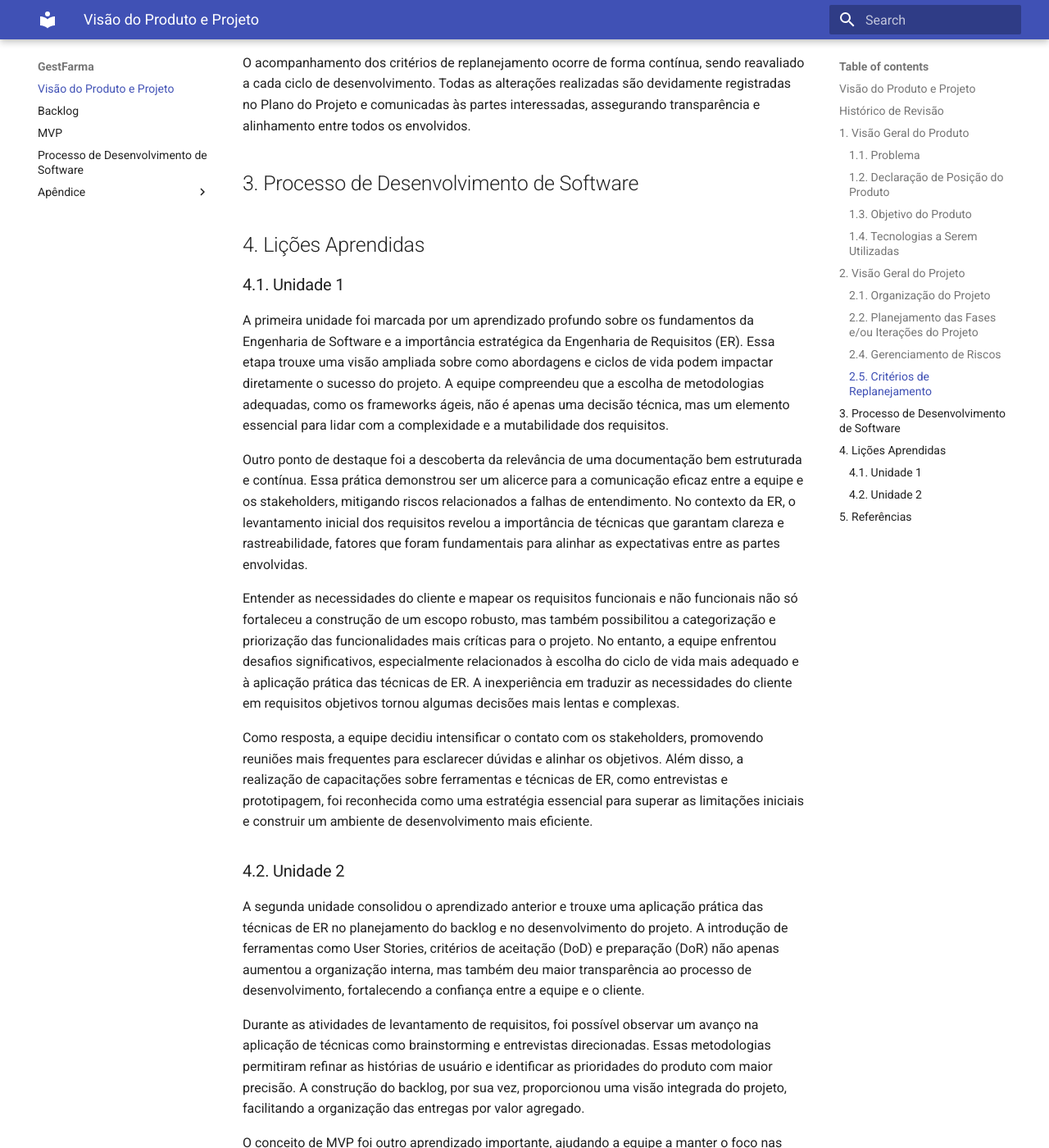
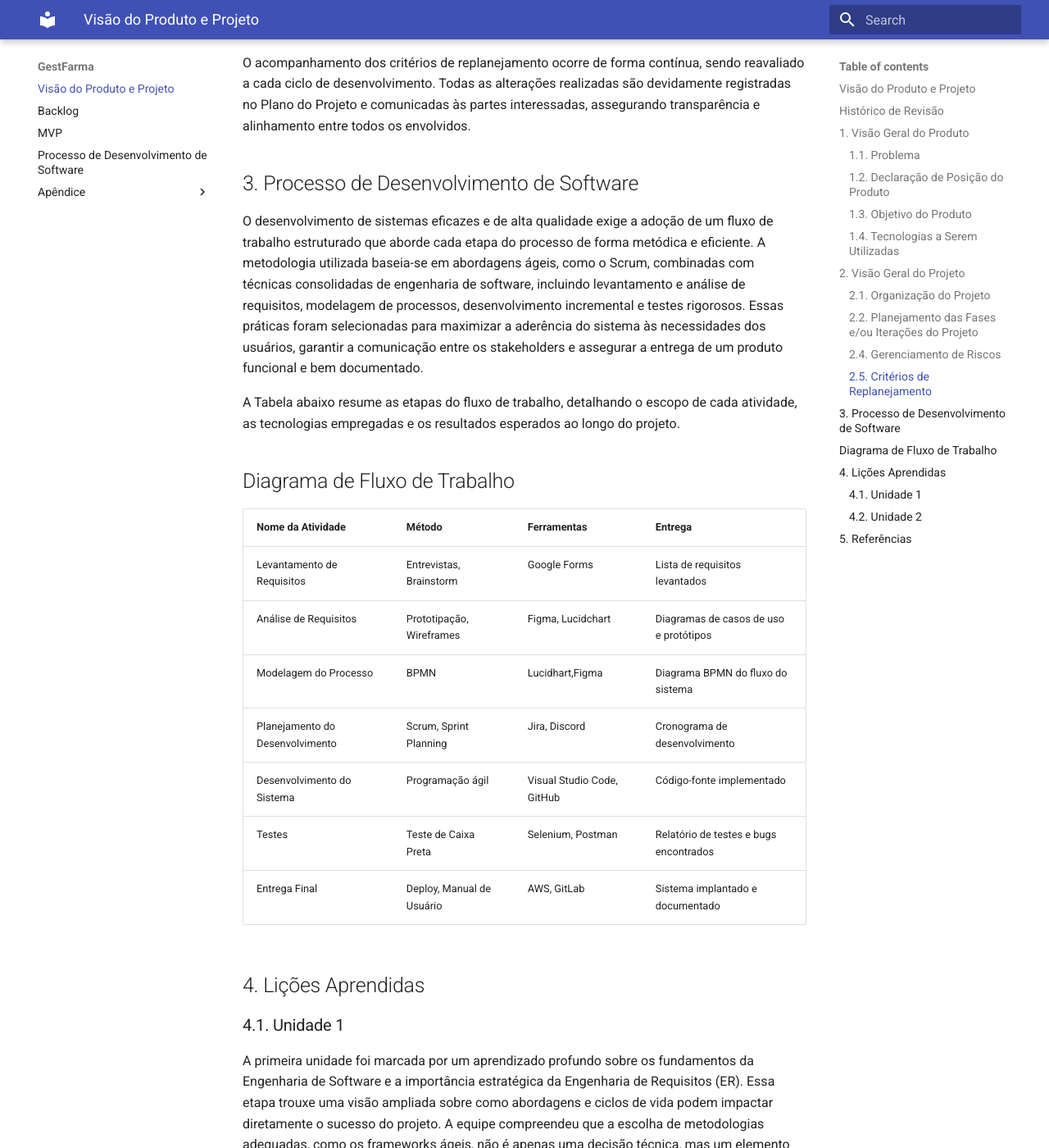
Before and after one commit to FGA-REQ/2024.2-Requisitores, an MkDocs documentation site: the page built from docs/visao-projeto-produto/visaoprojetoproduto.md, in a window 1280 px wide and 1400 px high, scrolled down 7650 px. Shown: the whole window at 82% size. Built offline with MkDocs 1.6.1 and Material for MkDocs 9.7.7, drawn with Linux system fonts in a browser that asks for light colours.

Commit message:
Update visaoprojetoproduto.md

```diff
--- a/docs/visao-projeto-produto/visaoprojetoproduto.md
+++ b/docs/visao-projeto-produto/visaoprojetoproduto.md
@@ -143,6 +143,22 @@ Mudanças em legislações ou regulamentações também desempenham um papel imp
 O acompanhamento dos critérios de replanejamento ocorre de forma contínua, sendo reavaliado a cada ciclo de desenvolvimento. Todas as alterações realizadas são devidamente registradas no Plano do Projeto e comunicadas às partes interessadas, assegurando transparência e alinhamento entre todos os envolvidos.
 
 ## 3. Processo de Desenvolvimento de Software
+O desenvolvimento de sistemas eficazes e de alta qualidade exige a adoção de um fluxo de trabalho estruturado que aborde cada etapa do processo de forma metódica e eficiente.
+A metodologia utilizada baseia-se em abordagens ágeis, como o Scrum, combinadas com técnicas consolidadas de engenharia de software, incluindo levantamento e análise de requisitos, modelagem de processos, desenvolvimento incremental e testes rigorosos. Essas práticas foram selecionadas para maximizar a aderência do sistema às necessidades dos usuários, garantir a comunicação entre os stakeholders e assegurar a entrega de um produto funcional e bem documentado.
+
+A Tabela abaixo resume as etapas do fluxo de trabalho, detalhando o escopo de cada atividade, as tecnologias empregadas e os resultados esperados ao longo do projeto.
+
+## Diagrama de Fluxo de Trabalho
+
+| **Nome da Atividade**        | **Método**               | **Ferramentas**            | **Entrega**                                   |
+|------------------------------|--------------------------|----------------------------|----------------------------------------------|
+| Levantamento de Requisitos   | Entrevistas, Brainstorm | Google Forms                | Lista de requisitos levantados              |
+| Análise de Requisitos        | Prototipação, Wireframes| Figma, Lucidchart          | Diagramas de casos de uso e protótipos      |
+| Modelagem do Processo        | BPMN                    | Lucidhart,Figma              | Diagrama BPMN do fluxo do sistema           |
+| Planejamento do Desenvolvimento | Scrum, Sprint Planning | Jira, Discord              | Cronograma de desenvolvimento               |
+| Desenvolvimento do Sistema   | Programação ágil        | Visual Studio Code, GitHub | Código-fonte implementado                  |
+| Testes                       | Teste de Caixa Preta    | Selenium, Postman          | Relatório de testes e bugs encontrados      |
+| Entrega Final                | Deploy, Manual de Usuário | AWS, GitLab        | Sistema implantado e documentado           |
 
 ## 4. Lições Aprendidas
 
```
